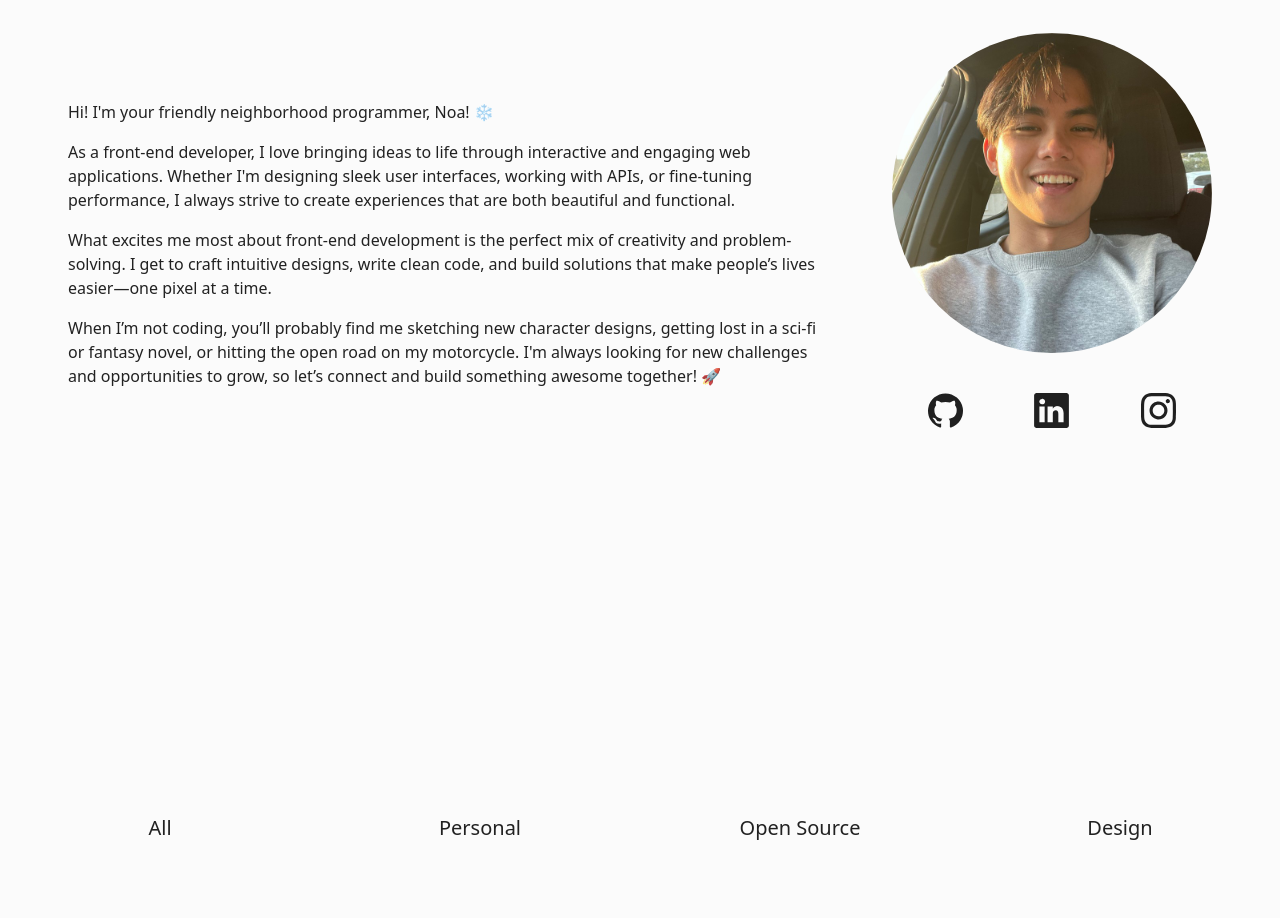
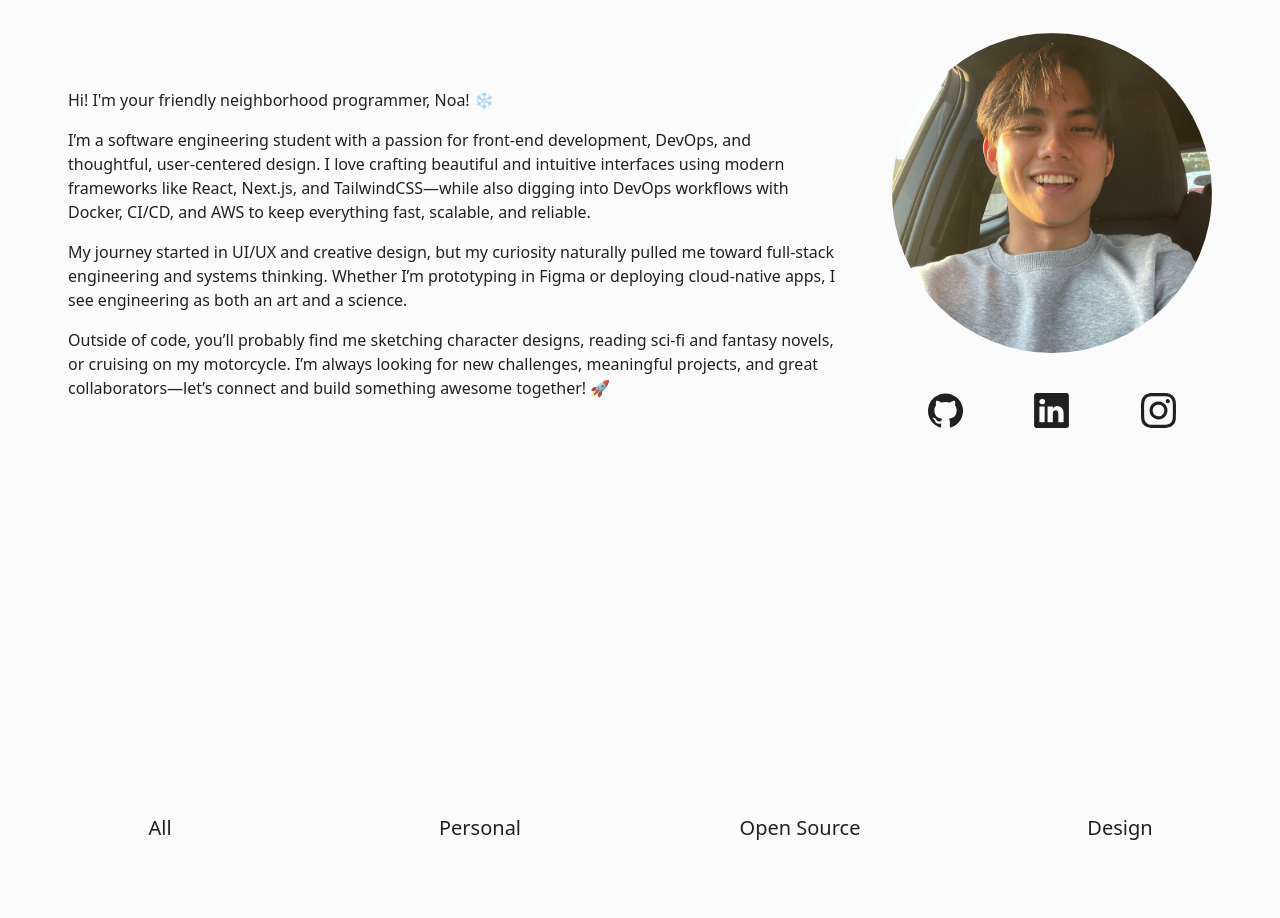
Before and after one commit to snowdevnoa/Portfolio, a React (Vite) app: page / in a window 1280 px wide. Shown: the part 1060-1978 px from the top of the page. Built offline with nearby package versions, Linux system fonts and the light colour scheme; a web font is replaced by a local one.

Commit message:
Update bio to include dev ops experience

```diff
--- a/src/App.css
+++ b/src/App.css
@@ -61,7 +61,6 @@ nav > a:not(.contact) {
 	border-radius: 1rem;
 	padding: 0.25rem 0.5rem;
 }
-
 
 .contact {
 	border: 2px solid black;
@@ -203,6 +202,12 @@ form button:hover {
 	animation-play-state: running;
 }
 
+.sliding-menu {
+	animation-name: sliding-menu;
+	animation-duration: 1s;
+	animation-iteration-count: 1;
+}
+
 @keyframes color-change {
 	0% {
 		stroke: rgb(9, 33, 66);
@@ -226,3 +231,13 @@ form button:hover {
 		transform: rotate(360deg);
 	}
 }
+
+@sliding-menu {
+	0% {
+		transform: translateX(-100px);
+	}
+
+	100% {
+		transform: translateX(100px);
+	}
+}
--- a/src/Bio.jsx
+++ b/src/Bio.jsx
@@ -65,23 +65,24 @@ function Bio() {
 				<div className="flex flex-col justify-center px-10 text-left md:w-3/5 md:mt-7 md:px-0 md:text-left text-base">
 					<p>Hi! I'm your friendly neighborhood programmer, Noa! ❄️</p>
 					<p className="mt-4">
-						As a front-end developer, I love bringing ideas to life through
-						interactive and engaging web applications. Whether I'm designing
-						sleek user interfaces, working with APIs, or fine-tuning
-						performance, I always strive to create experiences that are both
-						beautiful and functional.
+						I’m a software engineering student with a passion for front-end
+						development, DevOps, and thoughtful, user-centered design. I love
+						crafting beautiful and intuitive interfaces using modern frameworks
+						like React, Next.js, and TailwindCSS—while also digging into DevOps
+						workflows with Docker, CI/CD, and AWS to keep everything fast,
+						scalable, and reliable.
 					</p>
 					<p className="mt-4">
-						What excites me most about front-end development is the perfect mix
-						of creativity and problem-solving. I get to craft intuitive designs,
-						write clean code, and build solutions that make people’s lives
-						easier—one pixel at a time.
+						My journey started in UI/UX and creative design, but my curiosity
+						naturally pulled me toward full-stack engineering and systems
+						thinking. Whether I’m prototyping in Figma or deploying cloud-native
+						apps, I see engineering as both an art and a science.
 					</p>
 					<p className="mt-4">
-						When I’m not coding, you’ll probably find me sketching new character
-						designs, getting lost in a sci-fi or fantasy novel, or hitting the
-						open road on my motorcycle. I'm always looking for new challenges
-						and opportunities to grow, so let’s connect and build something
+						Outside of code, you’ll probably find me sketching character
+						designs, reading sci-fi and fantasy novels, or cruising on my
+						motorcycle. I’m always looking for new challenges, meaningful
+						projects, and great collaborators—let’s connect and build something
 						awesome together! 🚀
 					</p>
 				</div>
--- a/src/Nav.jsx
+++ b/src/Nav.jsx
@@ -4,7 +4,7 @@ import Logo from './Logo';
 function Navbar() {
 	const [miniMenu, setMiniMenu] = useState(false);
 	let hamburgerMenu = (
-		<div className="absolute md:hidden flex flex-col mr-20px text-[2rem] h-screen justify-evenly text-center mini-menu">
+		<div className="absolute min-w-[150px] md:hidden flex flex-col mr-20px text-[2rem] h-screen justify-evenly text-center mini-menu sliding-menu">
 			<a
 				onClick={() => scrollToSection('contact')}
 				className="contact"
```
